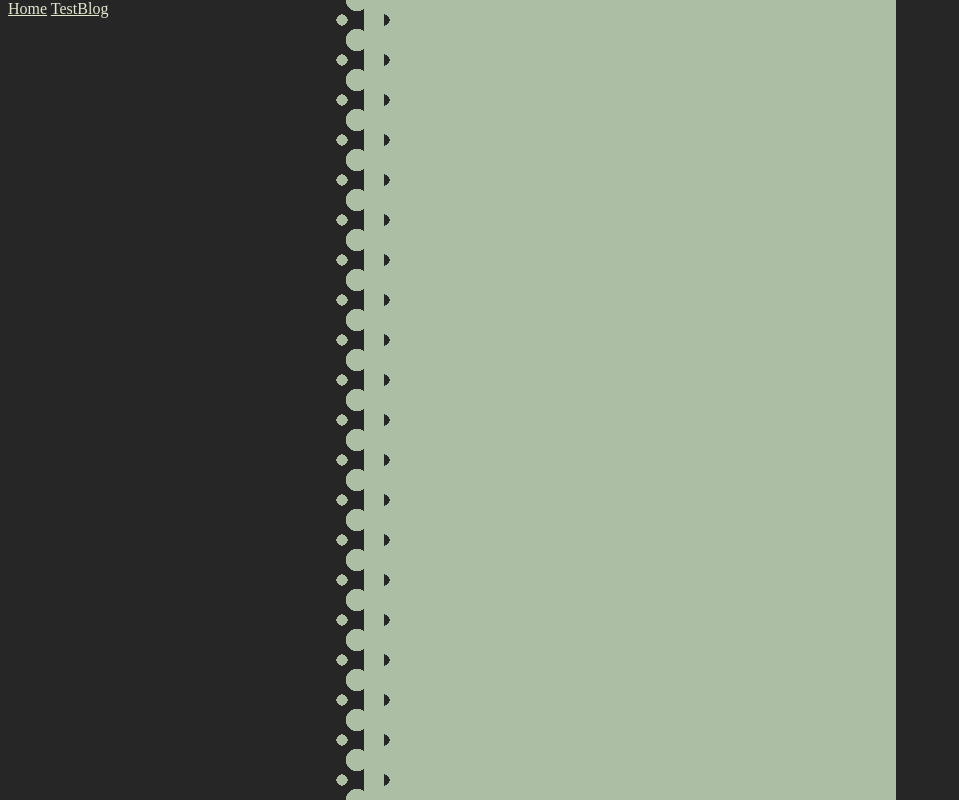
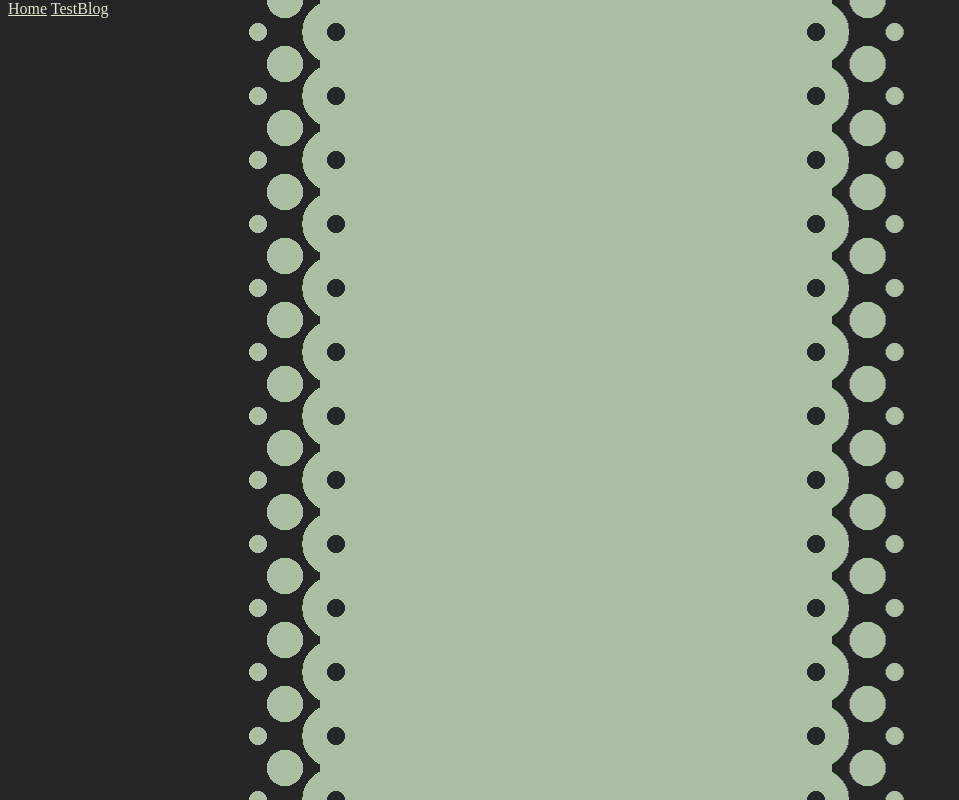
Before and after one commit to as505/blog, a SvelteKit app in the folder blog/: page /blog in a window 1280 px wide. Shown: the whole page, without its empty margins (0-959 px from the left). Built offline with nearby package versions, Linux system fonts and the light colour scheme.

Commit message:
fixed scaling on css elements

```diff
--- a/blog/src/routes/blog/+layout.svelte
+++ b/blog/src/routes/blog/+layout.svelte
@@ -7,13 +7,17 @@
     </div>
     <article class="text"></article>
     <div class="frit-Contain">
+        <div class="frit" id="frit3-r"></div>
+        <div class="frit" id="frit2-r"></div>
+        <div class="frit" id="frit1-r"></div>
+        <div class="frit" id="frit0-r"></div>
     </div>
 </div>
 
 
 <style>
 .layout{
-    grid-template-columns: 25vw 40vw 25vw;
+    grid-template-columns: 20vw 40vw 20vw;
     grid-template-rows: repeat(2, 100vh);
     width:90vw;
     height: 100vh;
@@ -27,50 +31,77 @@
 
 .frit-Contain{
     position: relative;
+    display: flex;
 }
 
 .frit{
     position: absolute;
     height: 100%;
     background-color: rgba(0, 0, 0, 0);
+    background-size: 4rem 4rem;
     background-image:  radial-gradient(circle, var(--col-content), var(--col-content)70%, rgba(0, 0, 0, 0)70%);
+    width: 4rem;
     background-repeat: repeat-y;
 }
 
 #frit1{
-    right: 0%;
-    width: 20px;
-    background-size: 40px 40px;
-    background-position: 0px 0px;
+    right: -0.3rem;
+    width: 1.4rem;
+    background-position: 0rem 0rem;
+}
+
+#frit1-r{
+    left: -0.3rem;
+    width: 1.4rem;
+    background-position: -2.6rem 0rem;
 }
 
 #frit2{
-    right: 3.5%;
-    width: 40px;
-    background-size: 40px 40px;
+    right: 0.6rem;
+    background-size: 4rem 4rem;
     background-image:  radial-gradient(circle, var(--col-content), var(--col-content)40%, rgba(0, 0, 0, 0)40%);
-    background-position: 4px 20px;
+    background-position: 0.4rem 10rem;
+}
+
+#frit2-r{
+    left: 0.6rem;
+    background-size: 4rem 4rem;
+    background-image:  radial-gradient(circle, var(--col-content), var(--col-content)40%, rgba(0, 0, 0, 0)40%);
+    background-position: -0.4rem 10rem;
 }
 
 #frit3{
-    right: 8%;
-    width: 40px;
-    background-size: 40px 40px;
+    right: 2.3rem;
+    background-size: 4rem 4rem;
     background-image:  radial-gradient(circle, var(--col-content), var(--col-content)20%, rgba(0, 0, 0, 0)20%);
-    background-position: 4px 0px;
+    background-position: 0.4rem 0rem;
+}
+
+#frit3-r{
+    left: 2.3rem;
+    background-size: 4rem 4rem;
+    background-image:  radial-gradient(circle, var(--col-content), var(--col-content)20%, rgba(0, 0, 0, 0)20%);
+    background-position: -0.4rem 0rem;
 }
 
 #frit0{
-    right: -5%;
-    width: 40px;
-    background-size: 40px 40px;
-    background-image:  radial-gradient(circle, var(--col-bg), var(--col-bg)20%, var(--col-content)20%);
-    background-position: 4px 0px;
+    right: -2rem;
+    width: 2rem;
+    background-size: 4rem 4rem;
+    background-image:  radial-gradient(circle, var(--col-bg), var(--col-bg)20%, rgba(0, 0, 0, 0)20%);
+    background-position: -1.0rem 0rem;
 }
 
 
+#frit0-r{
+    left: -2rem;
+    width: 2rem;
+    background-size: 4rem 4rem;
+    background-image:  radial-gradient(circle, var(--col-bg), var(--col-bg)20%, rgba(0, 0, 0, 0)20%);
+    background-position: -1.0rem 0rem;
+}
+
 .text{
-    grid-area: "article";
     background-color: var(--col-content);
 }
 
```
